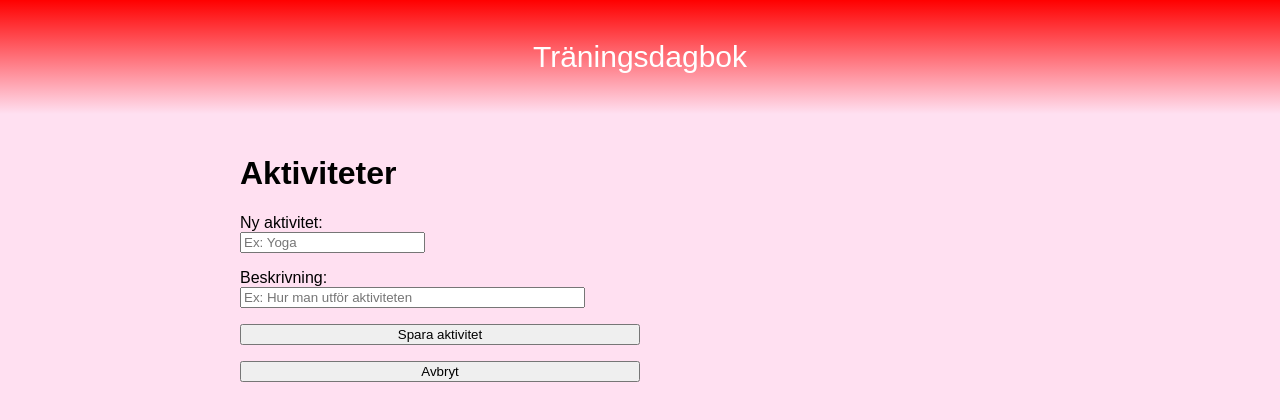
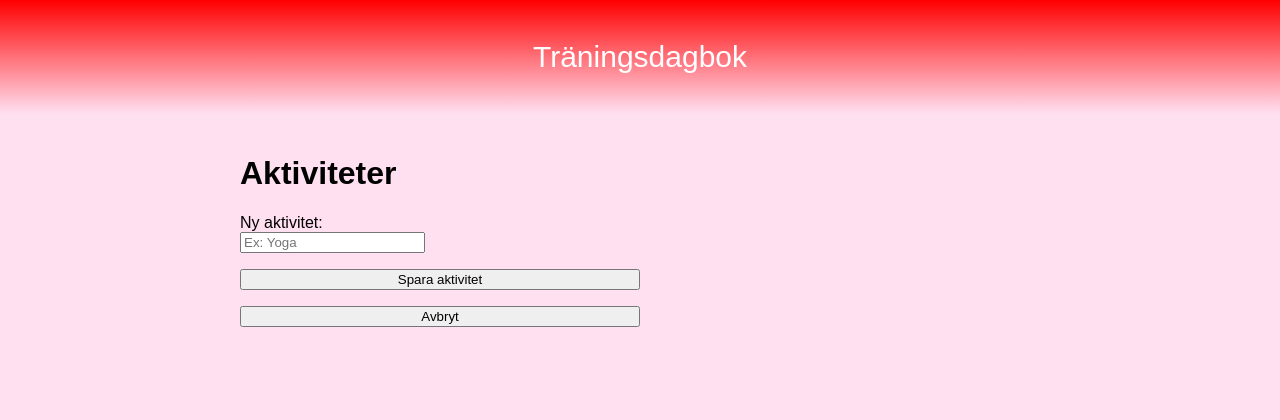
Before and after one commit to ProblemMaster/dagbok, a Vue app in the folder Frontend/: page /activities in a window 1280 px wide. Shown: the top 420 px of the page. Built offline with nearby package versions, Linux system fonts and the light colour scheme.

Commit message:
Filtrering av nummer, tog bort beskrvning av aktivitet

```diff
--- a/Frontend/src/components/forms/ActivitiesForm.vue
+++ b/Frontend/src/components/forms/ActivitiesForm.vue
@@ -8,19 +8,6 @@
         id="activity-name"
         v-model="form.name"
         placeholder="Ex: Yoga"
-        required
-      />
-    </div>
-
-    <div>
-      <label for="description">Beskrivning:</label>
-      <br>
-      <input
-        type="text"
-        id="description"
-        v-model="form.description"
-        placeholder="Ex: Hur man utför aktiviteten"
-        size = "40"
         required
       />
     </div>
@@ -69,15 +56,13 @@ const submitForm = async () => {
 
     const data = await response.json()
     console.log("Svar från backend:", data)
+      success.value = true
+
     // Byt view efter att ha sparat
     this.$router.push('/aktivitet');
 
-    success.value = true
     // Reset form
     form.name = ""
-    form.category = ""
-    form.duration = null
-    form.date = ""
   } catch (err) {
     console.error(err)
     error.value = true
--- a/Frontend/src/components/forms/WorkoutForm.vue
+++ b/Frontend/src/components/forms/WorkoutForm.vue
@@ -39,9 +39,10 @@
       <label for="time">Tid</label>
       <br>
       <input
-        type ="time"
+        type ="number"
         id="time"
-        v-model="form.time"
+        v-model.number="form.time"
+        @keypress="onlyNumbers"
         />
 
         <select id="time_unit" v-model = "form.time_unit">
@@ -57,7 +58,8 @@
       <input
         type ="number"
         id="length"
-        v-model="form.length"
+        v-model.number="form.length"
+        @keypress="onlyNumbers"
         />
 
         <select id="length_unit" v-model = "form.length_unit">
@@ -96,6 +98,14 @@
 <script setup>
 import { reactive, ref } from "vue"
 
+
+function onlyNumbers(event) {
+  const keyCode = event.keyCode || event.which;
+  if (keyCode < 48 || keyCode > 57) {
+    event.preventDefault();
+  }
+}
+
 // Form-data
 const form = reactive({
   type: "",
@@ -119,6 +129,7 @@ const submitForm = async () => {
   error.value = false
 
   try {
+    //TODO: API anrop
     const response = await fetch("http://localhost:5173/workouts", {
       method: "POST",
       headers: {
@@ -132,7 +143,12 @@ const submitForm = async () => {
     const data = await response.json()
     console.log("Svar från backend:", data)
 
+
+
     success.value = true
+
+    // Byt view efter att ha sparat
+    this.$router.push('/charts');
     // Reset form
       form.type = ""
       form.duration = ""
--- a/Frontend/src/router/index.js
+++ b/Frontend/src/router/index.js
@@ -3,12 +3,15 @@ import { createRouter, createWebHistory } from "vue-router"
 import ActivitiesView from "@/views/ActivitiesView.vue"
 import WorkoutView from "@/views/WorkoutView.vue"
 import NotFoundView from "@/views/NotFoundView.vue"
+import ChartView from "@/views/ChartView.vue"
 
 const routes = [
-  { path: "/", redirect: "/workouts" },
+  { path: "/", redirect: "/charts" },
   { path: "/activities", component: ActivitiesView },
   { path: "/workouts", component: WorkoutView },
+  { path: "/charts", component: ChartView },
   { path: "/:pathMatch(.*)*", component: NotFoundView }
+
 ]
 
 export default createRouter({
--- /dev/null
+++ b/Frontend/src/views/ChartView.vue
@@ -0,0 +1,11 @@
+<template>
+  <h1>Översikt</h1>
+
+  <RouterLink to="/workouts" class="nav-button">
+    Gå till Workouts
+  </RouterLink>
+</template>
+
+<script setup>
+import { RouterLink } from "vue-router"
+</script>
```
